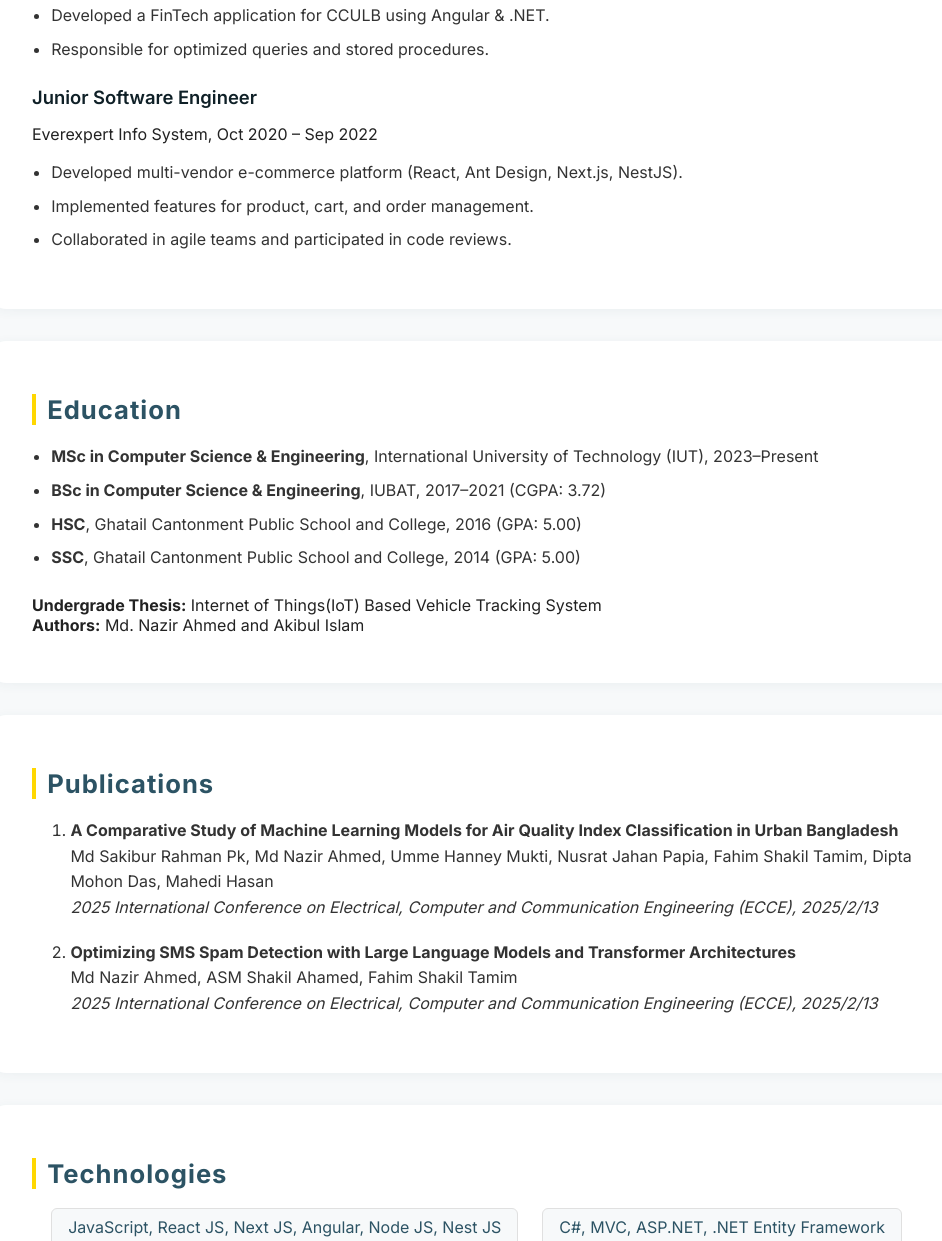
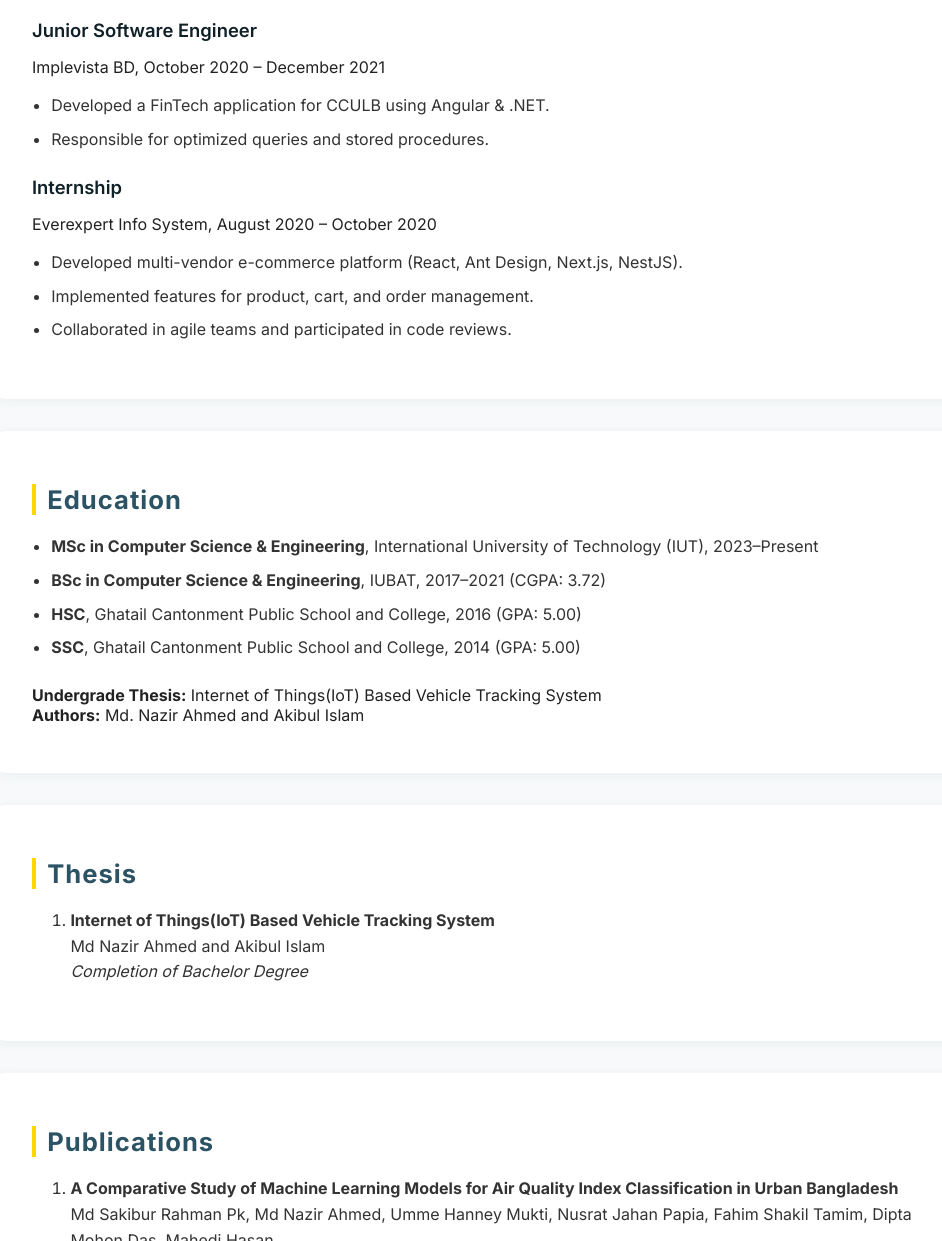
Before and after one commit to nazir021/nazir021.github.io, a plain HTML site: page index.html in a window 1280 px wide. Shown: the part 1105-2346 px from the top of the page, without its empty margins (158-1100 px from the left). Drawn offline with Linux system fonts and the light colour scheme.

Commit message:
second version

```diff
--- a/index.html
+++ b/index.html
@@ -4,6 +4,7 @@
   <meta charset="UTF-8">
   <title>Md Nazir Ahmed | Portfolio</title>
   <meta name="viewport" content="width=device-width, initial-scale=1">
+  <link rel="icon" type="image/jpeg" href="image/nas.jpeg">
   <link href="https://fonts.googleapis.com/css2?family=Inter:wght@400;600;700&display=swap" rel="stylesheet">
   <link rel="stylesheet" href="style.css">
 </head>
@@ -59,7 +60,7 @@
 
     <section id="experience" class="container">
       <h2>Work Experience</h2>
-      <h3>Lecturer, CSE</h3>
+      <h3>Lecturer, Department of Computer Science and Engineering</h3>
       <p>IUBAT, Nov 2022 – Present (Full-Time)</p>
       <ul>
         <li>Teaching undergraduate courses in Computer Science & Engineering.</li>
@@ -67,18 +68,22 @@
       </ul>
 
       <h3>Software Engineer</h3>
-      <p>Implevista BD, Oct 2022 – Present</p>
+      <p>Implevista BD, January 2022 – November 2022</p>
       <ul>
         <li>Supervised development of single/multi-vendor e-commerce SaaS platform (iv-commerce) with Next.js, Express, MongoDB.</li>
         <li>Added features in Caretaskr App (Therapist Application).</li>
         <li>Frontend: Angular, Material UI; Backend: .NET, SQL.</li>
         <li>Microsoft Azure Service integration.</li>
+      </ul>
+      <h3>Junior Software Engineer</h3>
+      <p>Implevista BD, October 2020 – December 2021</p>
+      <ul>
         <li>Developed a FinTech application for CCULB using Angular & .NET.</li>
         <li>Responsible for optimized queries and stored procedures.</li>
       </ul>
 
-      <h3>Junior Software Engineer</h3>
-      <p>Everexpert Info System, Oct 2020 – Sep 2022</p>
+      <h3>Internship</h3>
+      <p>Everexpert Info System, August 2020 – October 2020</p>
       <ul>
         <li>Developed multi-vendor e-commerce platform (React, Ant Design, Next.js, NestJS).</li>
         <li>Implemented features for product, cart, and order management.</li>
@@ -96,6 +101,17 @@
       </ul>
       <p><b>Undergrade Thesis:</b> Internet of Things(IoT) Based Vehicle Tracking System<br>
       <b>Authors:</b> Md. Nazir Ahmed and Akibul Islam</p>
+    </section>
+
+    <section id="publications" class="container">
+      <h2>Thesis</h2>
+      <ol>
+        <li>
+          <b>Internet of Things(IoT) Based Vehicle Tracking System</b><br>
+           Md Nazir Ahmed and Akibul Islam<br>
+          <i>Completion of Bachelor Degree</i>
+        </li>
+      </ol>
     </section>
 
     <section id="publications" class="container">
```
